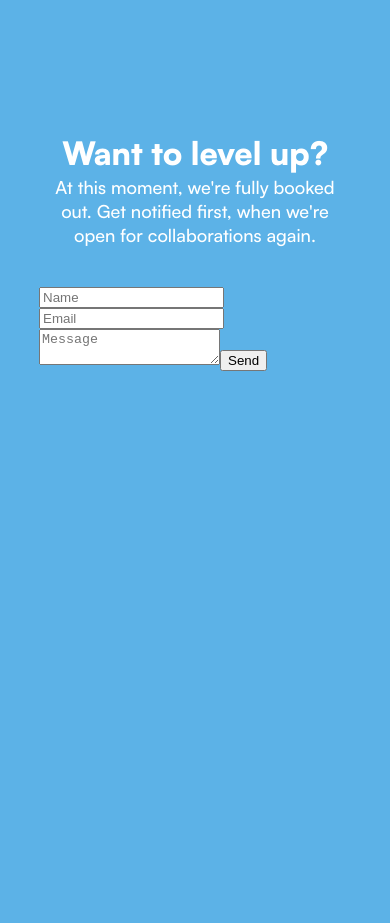
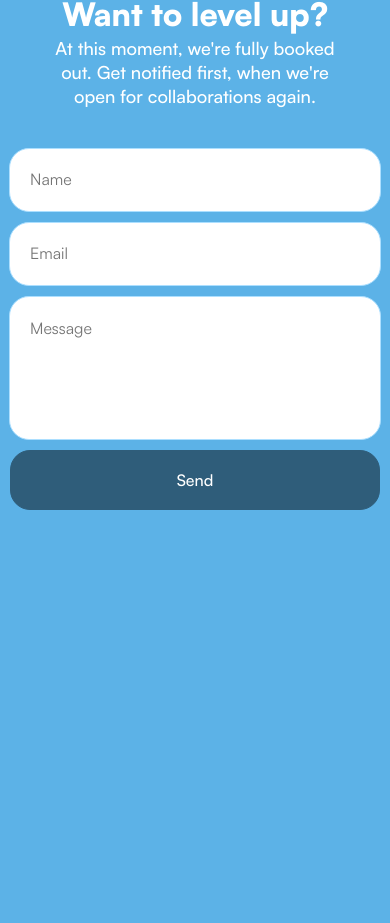
Before and after one commit to them2dt/emptea-homepage, a Next.js app: page / in a window 390 px wide. Shown: the part 3506-4429 px from the top of the page. Built offline with nearby package versions, Linux system fonts and the light colour scheme.

Commit message:
mobile form

```diff
--- a/app/styles/collabs.css
+++ b/app/styles/collabs.css
@@ -169,18 +169,32 @@
         gap: 10px;
     }
 
-    .collabs .mailchimp .form .textfield {
+    .collabs .mailchimp .form form {
+        display: flex;
+        flex-direction: column;
+        align-items: center;
+        justify-content: center;
+        gap: 10px;
 
-        width: 70%;
+    }
+
+    .collabs .mailchimp .form input,
+    .collabs .mailchimp .form textarea,
+    .collabs .mailchimp .form button {
+
+        width: 330px;
         height: 60px;
 
         display: flex;
         align-items: center;
         justify-content: left;
         padding-left: 20px;
+        padding-right: 20px;
+
 
         background-color: var(--white);
         border: 1px solid var(--sky-blended);
+        resize: none;
         border-radius: 20px;
 
         color: var(--black);
@@ -189,19 +203,47 @@
         outline: none;
     }
 
-    .collabs .mailchimp .form .button {
 
-        width: 25%;
-        height: 60px;
+    .collabs .mailchimp .form textarea {
+        height: 120px;
+
+        padding-top: 20px;
+
+    }
+
+    .collabs .mailchimp .form button {
+        width: 370px;
+        text-align: center;
 
         display: flex;
         align-items: center;
         justify-content: center;
 
+        font-family: "satoshi-medium";
+
         background-color: var(--sky-dimmed);
-        border: 1px solid var(--sky-dimmed);
-        border-radius: 20px;
+        border-color: var(--sky-dimmed);
+        color: var(--white);
 
-        color: var(--white);
+        cursor: pointer;
+    }
+
+    .collabs .mailchimp .form button:hover {
+        background-color: var(--white);
+        color: var(--sky-dimmed);
+        transition-duration: 0.2s;
+    }
+
+    .collabs .mailchimp .form button:not(:hover) {
+        transition-duration: 0.2s;
+    }
+
+    .collabs .mailchimp .form textarea::-webkit-scrollbar-track {
+        display: none;
+    }
+
+    input::placeholder,
+    textarea::placeholder {
+        font-family: "satoshi-regular";
     }
 }
```
